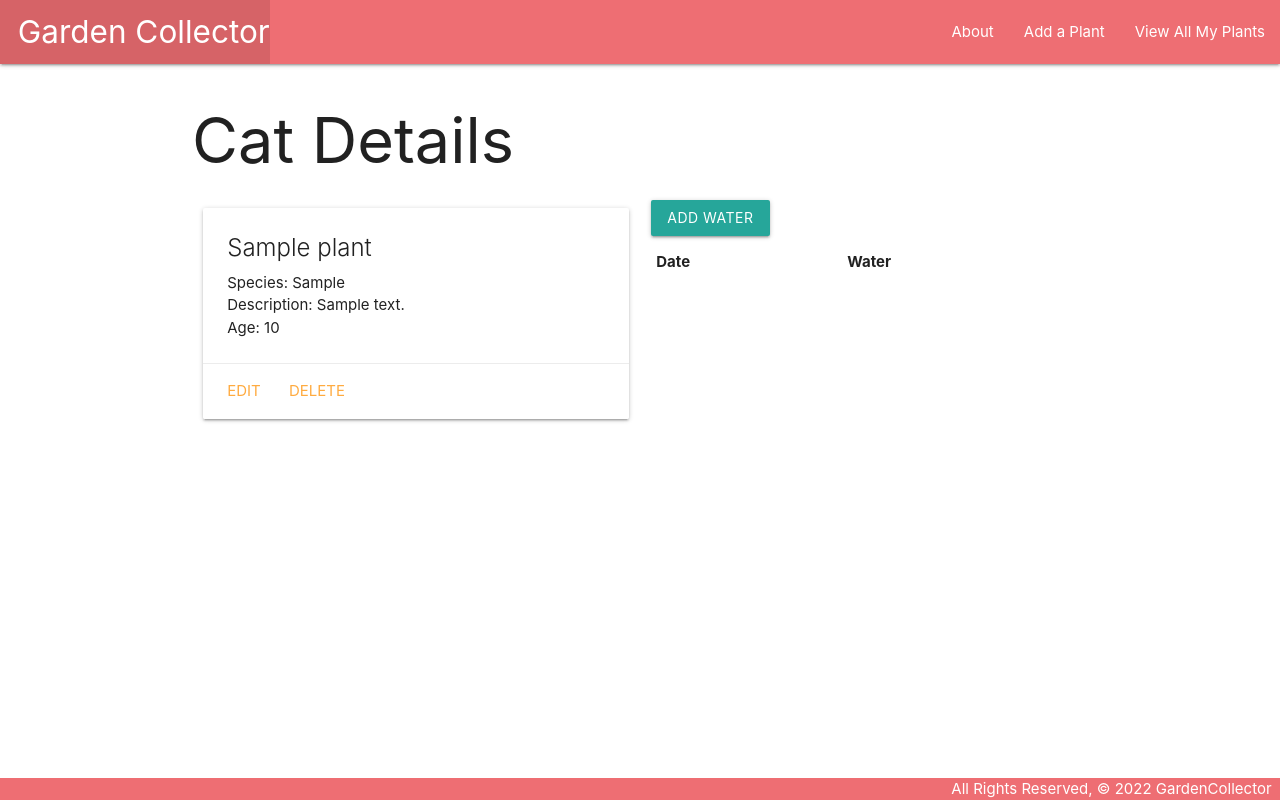
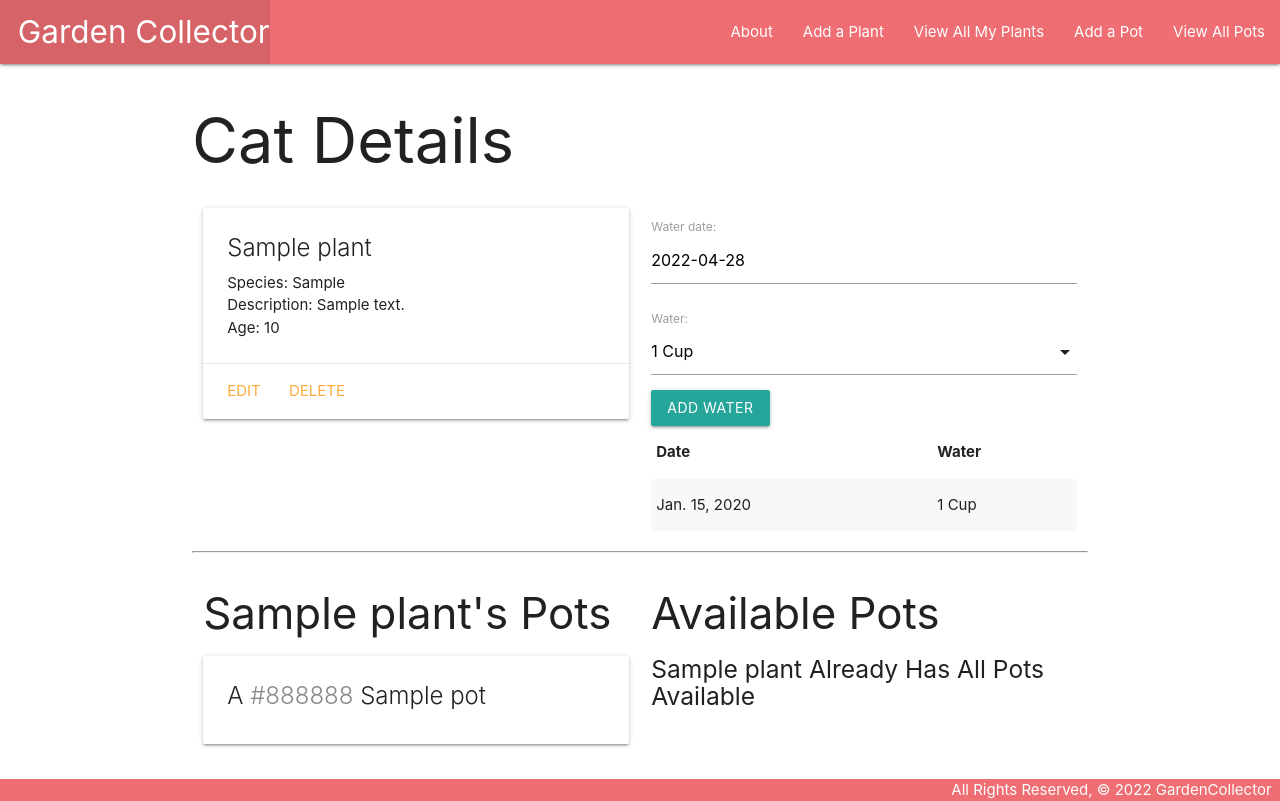
Before and after one commit to jenniferdinh1997/Garden-Collector, a Django app: page /plants/1 in a window 1280 px wide. Run offline with Django 4.2, Linux system fonts and the light colour scheme; tables that the repository leaves empty hold one stand-in row (values such as "Sample post"); lists and menus that the app fills with data are empty; parts of the project's set-up code (start-up, migrations or seed data) failed here and were passed over.

Commit message:
update and delete

```diff
--- a/main_app/admin.py
+++ b/main_app/admin.py
@@ -1,6 +1,7 @@
 from django.contrib import admin
-from .models import Plant, Water
+from .models import Plant, Water, Pot
 
 # Register your models here.
 admin.site.register(Plant) #have to register models in order to manipulate the data
 admin.site.register(Water)
+admin.site.register(Pot)
--- a/main_app/models.py
+++ b/main_app/models.py
@@ -2,11 +2,22 @@ from django.db import models
 from django.urls import reverse
 
 # Create your models here.
+class Pot(models.Model):
+    name = models.CharField(max_length = 50)
+    color = models.CharField(max_length = 20)
+
+    def __str__(self):
+        return self.name
+
+    def get_absolute_url(self):
+        return reverse('pots_detail', kwargs={'pk': self.id})
+
 class Plant(models.Model):
     name = models.CharField(max_length=100)
     species = models.CharField(max_length=100)
     description = models.TextField(max_length=250)
     age = models.IntegerField()
+    pots = models.ManyToManyField(Pot)
 
     def __str__(self):
         return self.name
@@ -34,4 +45,4 @@ class Water(models.Model):
         return f"{self.get_water_display()} on {self.date}"
 
     class Meta:
-        order = ['-date']
+        ordering = ['-date']
--- a/main_app/templates/base.html
+++ b/main_app/templates/base.html
@@ -5,7 +5,7 @@
   <meta charset="UTF-8">
   <meta name="viewport" content="width=device-width, initial-scale=1.0">
   <meta http-equiv="X-UA-Compatible" content="ie=edge">
-  <title>Cat Collector</title>
+  <title>Garden Collector</title>
   <link rel="stylesheet" href="https://cdnjs.cloudflare.com/ajax/libs/materialize/1.0.0/css/materialize.min.css">
   <link rel="stylesheet" type="text/css" href="{% static 'css/style.css' %}">
   <script src="https://cdnjs.cloudflare.com/ajax/libs/materialize/1.0.0/js/materialize.min.js"></script>
@@ -21,6 +21,8 @@
           <li><a href="{% url 'about' %}">About</a></li>
           <li><a href="{% url 'plants_create' %}">Add a Plant</a></li>
           <li><a href="{% url 'index' %}">View All My Plants</a></li>
+          <li><a href="{% url 'pots_create' %}">Add a Pot</a></li>
+          <li><a href="{% url 'pots_index' %}">View All Pots</a></li>
         </ul>
       </div>
     </nav>
--- a/main_app/templates/plants/detail.html
+++ b/main_app/templates/plants/detail.html
@@ -44,6 +44,48 @@
   </div>
 </div>
 
+<hr>
+<div class="row">
+  <div class="col s6">
+    <h3>{{ plant.name }}'s Pots</h3>
+    {% if plant.pots.count %}
+      {% for pot in plant.pots.all %}
+        <div class="card">
+          <div class="card-content">
+            <span class="card-title">
+              A <span style ="color: {{ pot.color }}">{{ pot.color }}</span> {{ pot.name }}
+            </span>
+          </div>
+        </div>
+      {% endfor %}
+    {% else %}
+      <h5>No Pots :(</h5>
+    {% endif %}
+  </div>
+
+  <div class="col s6">
+    <h3>Available Pots</h3>
+    {% if pots.count %}
+      {% for pot in pots.all %}
+        <div class="card">
+          <div class="card-content">
+            <span class="card-title">
+              A <span style="color: {{ pot.color }}">{{ pot.color }}</span> {{ pot.name }}
+            </span>
+          </div>
+          <div class="card-action">
+            <form action="{% url 'assoc_pot' plant.id pot.id %}" method="post">
+              {% csrf_token %}
+              <button type="submit" class="btn">Add</button>
+            </form>
+          </div>
+        </div>
+      {% endfor %}
+    {% else %}
+      <h5>{{plant.name}} Already Has All Pots Available</h5>
+    {% endif %}
+  </div>
+
 <script>
     const dateEl = document.getElementById('id_date');
     M.Datepicker.init(dateEl, {
--- a/main_app/urls.py
+++ b/main_app/urls.py
@@ -10,4 +10,11 @@ urlpatterns = [ #defines a root path using an empty string and maps it to the vi
     path('plants/<int:pk>/update/', views.PlantUpdate.as_view(), name='plants_update'),
     path('plants/<int:pk>/delete/', views.PlantDelete.as_view(), name='plants_delete'),
     path('plants/<int:plant_id>/add_water/', views.add_water, name='add_water'),
+    path('pots/', views.PotList.as_view(), name='pots_index'),
+    path('pots/<int:pk>/', views.PotDetail.as_view(), name='pots_detail'),
+    path('pots/create/', views.PotCreate.as_view(), name='pots_create'),
+    path('pots/<int:pk>/update/', views.PotUpdate.as_view(), name='pots_update'),
+    path('pots/<int:pk>/delete/', views.PotDelete.as_view(), name='pots_delete'),
+    path('plants/<int:plant_id>/add_water', views.add_water, name='add_water'),
+    path('plants/<int:plant_id>/assoc_pot/<int:pot_id>/', views.assoc_pot, name='assoc_pot'),
 ]
--- a/main_app/views.py
+++ b/main_app/views.py
@@ -1,6 +1,7 @@
 from django.shortcuts import render, redirect
 from django.http import HttpResponse
-from .models import Plant
+from .models import Plant, Pot
+from django.views.generic import ListView, DetailView
 from django.views.generic.edit import CreateView, UpdateView, DeleteView
 from .forms import WaterForm
 
@@ -33,8 +34,9 @@ def plants_index(request):
 
 def plants_detail(request, plant_id):
     plant = Plant.objects.get(id=plant_id)
+    pots_plant_doesnt_have = Pot.objects.exclude(id__in = plant.pots.all().values_list('id'))
     water_form = WaterForm()
-    return render(request, 'plants/detail.html', {'plant': plant, 'water_form': water_form})
+    return render(request, 'plants/detail.html', {'plant': plant, 'water_form': water_form, 'pots': pots_plant_doesnt_have})
 
 def add_water(request, plant_id):
     form = WaterForm(request.POST)
@@ -43,3 +45,25 @@ def add_water(request, plant_id):
         new_water.plant_id = plant_id
         new_water.save()
     return redirect('detail', plant_id = plant_id)
+
+class PotList(ListView):
+    model = Pot
+
+class PotDetail(DetailView):
+    model = Pot
+
+class PotCreate(CreateView):
+    model = Pot
+    fields = '__all__'
+
+class PotUpdate(UpdateView):
+    model = Pot
+    fields = ['name', 'color']
+
+class PotDelete(DeleteView):
+    model = Pot
+    success_url = '/pots/'
+
+def assoc_pot(request, plant_id, pot_id):
+    Plant.objects.get(id=plant_id).pots.add(pot_id)
+    return redirect('detail', plant_id=plant_id)
```
Also changed, not shown: main_app/templates/main_app/pot_confirm_delete.html (added, +13 -0 lines), main_app/templates/main_app/pot_detail.html (added, +20 -0 lines), main_app/templates/main_app/pot_form.html (added, +19 -0 lines), main_app/templates/main_app/pot_list.html (added, +17 -0 lines), main_app/migrations/0003_pot_alter_water_options_alter_water_date.py (added), main_app/migrations/0004_plant_pots.py (added).
